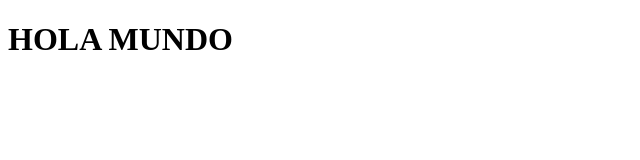
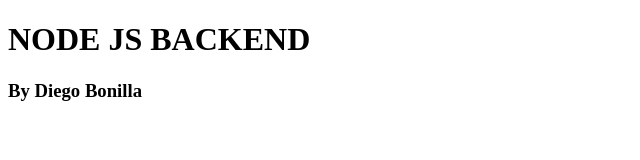
Before and after one commit to drbv27/NodeJSBackend, a plain HTML site: page src/public/index.html in a window 1280 px wide. Shown: the whole page, without its empty margins (0-640 px from the left). Drawn offline with Linux system fonts and the light colour scheme.

Commit message:
Sending to Main

```diff
--- a/src/public/index.html
+++ b/src/public/index.html
@@ -7,6 +7,7 @@
     <title>Document</title>
 </head>
 <body>
-    <h1>HOLA MUNDO</h1>
+    <h1>NODE JS BACKEND</h1>
+    <h3>By Diego Bonilla</h3>
 </body>
 </html>
```
